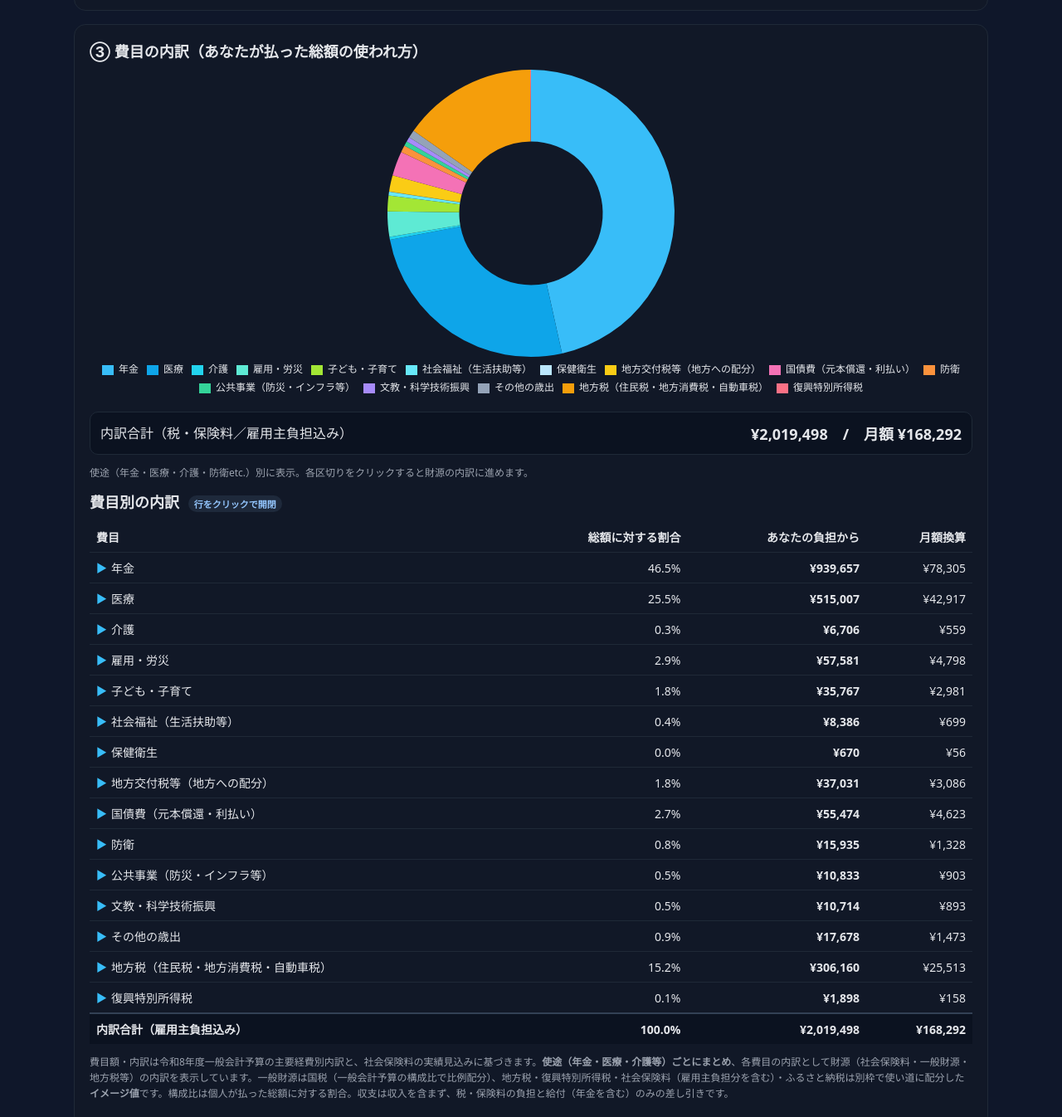
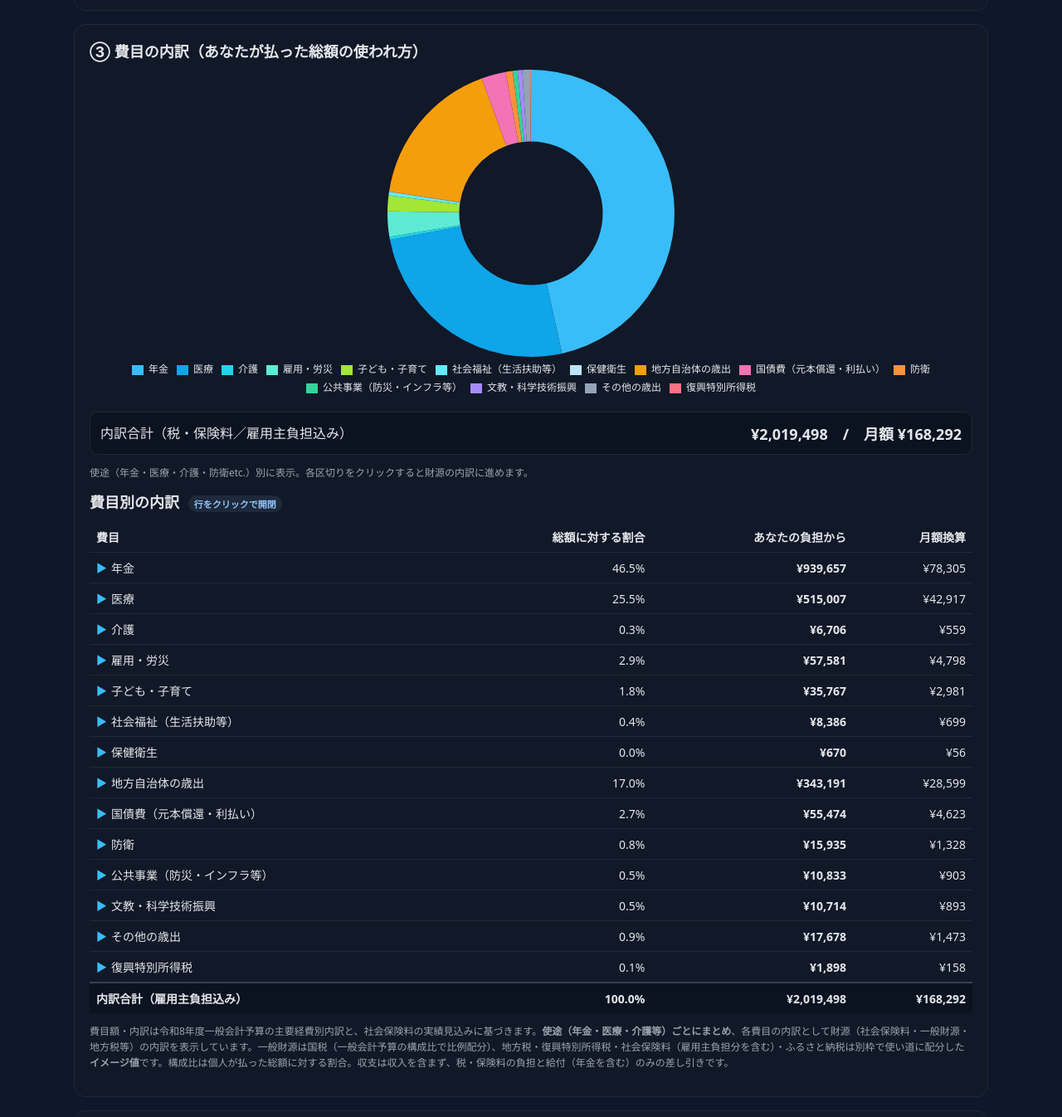
Before and after one commit to tthogehoge/tthogehoge.github.io, a plain HTML site: page tax/index.html in a window 1280 px wide. Shown: the part 3228-4574 px from the top of the page at 83% size. Drawn offline with nearby package versions, Linux system fonts and the light colour scheme.

Commit message:
地方自治体の歳出に地方交付税と地方税をまとめる

```diff
--- a/tax/index.html
+++ b/tax/index.html
@@ -865,11 +865,17 @@ function calc(){
  if(genHealth2>0.5)purposeItems.push({name:"保健衛生",v:genHealth2,color:"#bae6fd",children:[
   {name:"一般財源（保健衛生対策費）",v:genHealth2,color:"#7dd3fc"}
  ]});
- // ⑧ 地方交付税等
- {const u=userTotals[2];if(u>0.5)purposeItems.push({name:"地方交付税等（地方への配分）",v:u,color:"#facc15",children:[
-  {name:"一般財源（地方交付税交付金等）",v:u,color:"#fde047"}
- ]});}
- // ⑨ 国債費
+ // ⑧ 地方自治体の歳出（地方交付税＋地方税をまとめる）
+ {
+  const kyofuTax=userTotals[2];
+  const localTotal=kyofuTax+localTax;
+  if(localTotal>0.5){
+   const children=[];
+   if(kyofuTax>0.5)children.push({name:"一般財源からの地方交付税交付金等",v:kyofuTax,color:"#fde047"});
+   if(localTax>0.5)children.push({name:"地方税（住民税・地方消費税・自動車税）",v:localTax,color:"#fcd34d"});
+   purposeItems.push({name:"地方自治体の歳出",v:localTotal,color:"#f59e0b",children});
+  }
+ } // ⑨ 国債費
  {const u=userTotals[1];if(u>0.5)purposeItems.push({name:"国債費（元本償還・利払い）",v:u,color:"#f472b6",children:[
   {name:"一般財源（国債費）",v:u,color:"#fb7185"}
  ]});}
@@ -889,10 +895,6 @@ function calc(){
  {const u=userTotals[6];if(u>0.5)purposeItems.push({name:"その他の歳出",v:u,color:"#94a3b8",children:[
   {name:"一般財源（その他の事項経費等）",v:u,color:"#cbd5e1"}
  ]});}
- // ⑭ 地方税
- if(localTax>0.5)purposeItems.push({name:"地方税（住民税・地方消費税・自動車税）",v:localTax,color:"#f59e0b",children:[
-  {name:"地方自治体の歳出",v:localTax,color:"#fcd34d"}
- ]});
  // ⑮ 復興特別所得税
  if(reconstructionTax>0.5)purposeItems.push({name:"復興特別所得税",v:reconstructionTax,color:"#fb7185",children:[
   {name:"東日本大震災の復興財源",v:reconstructionTax,color:"#fda4af"}
```
